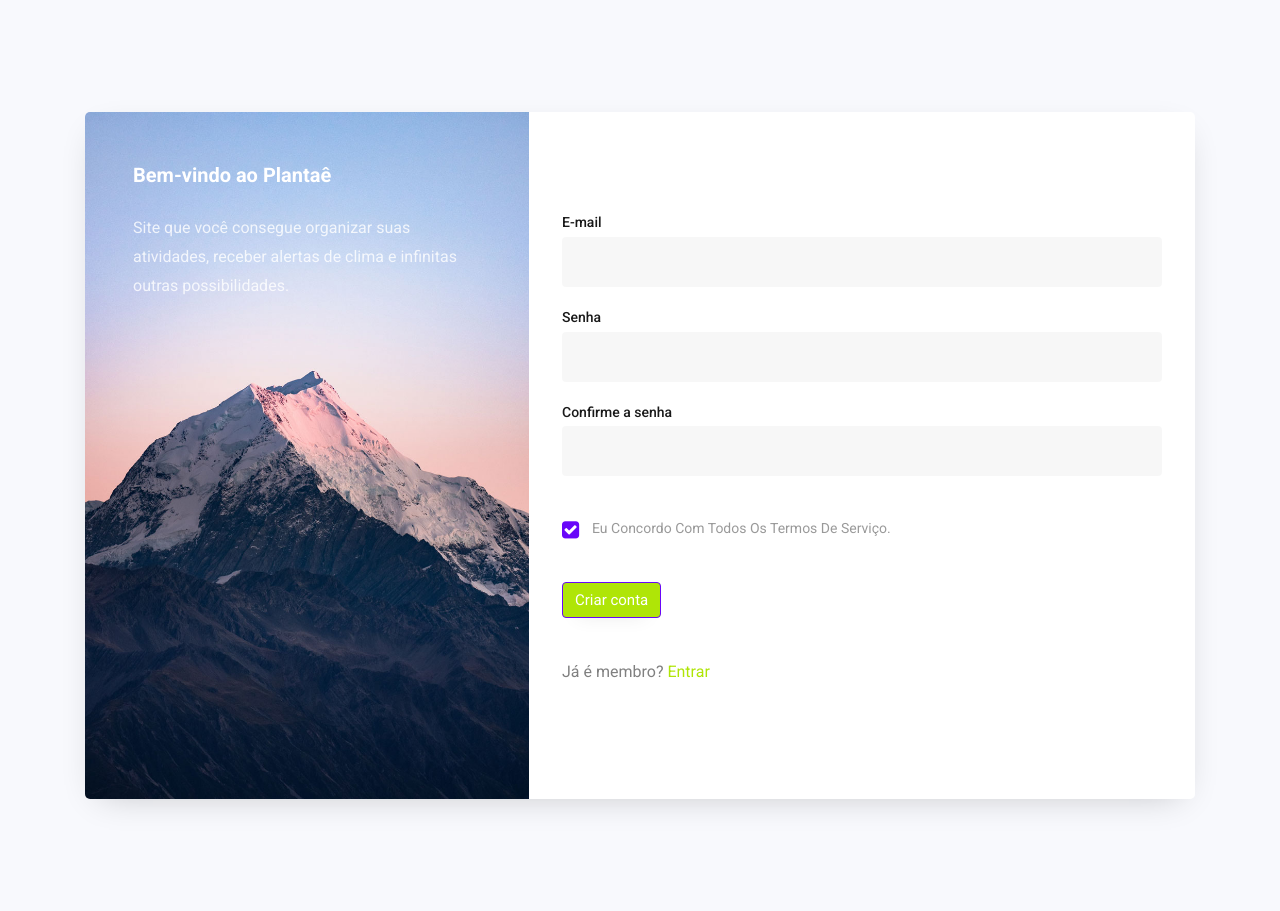
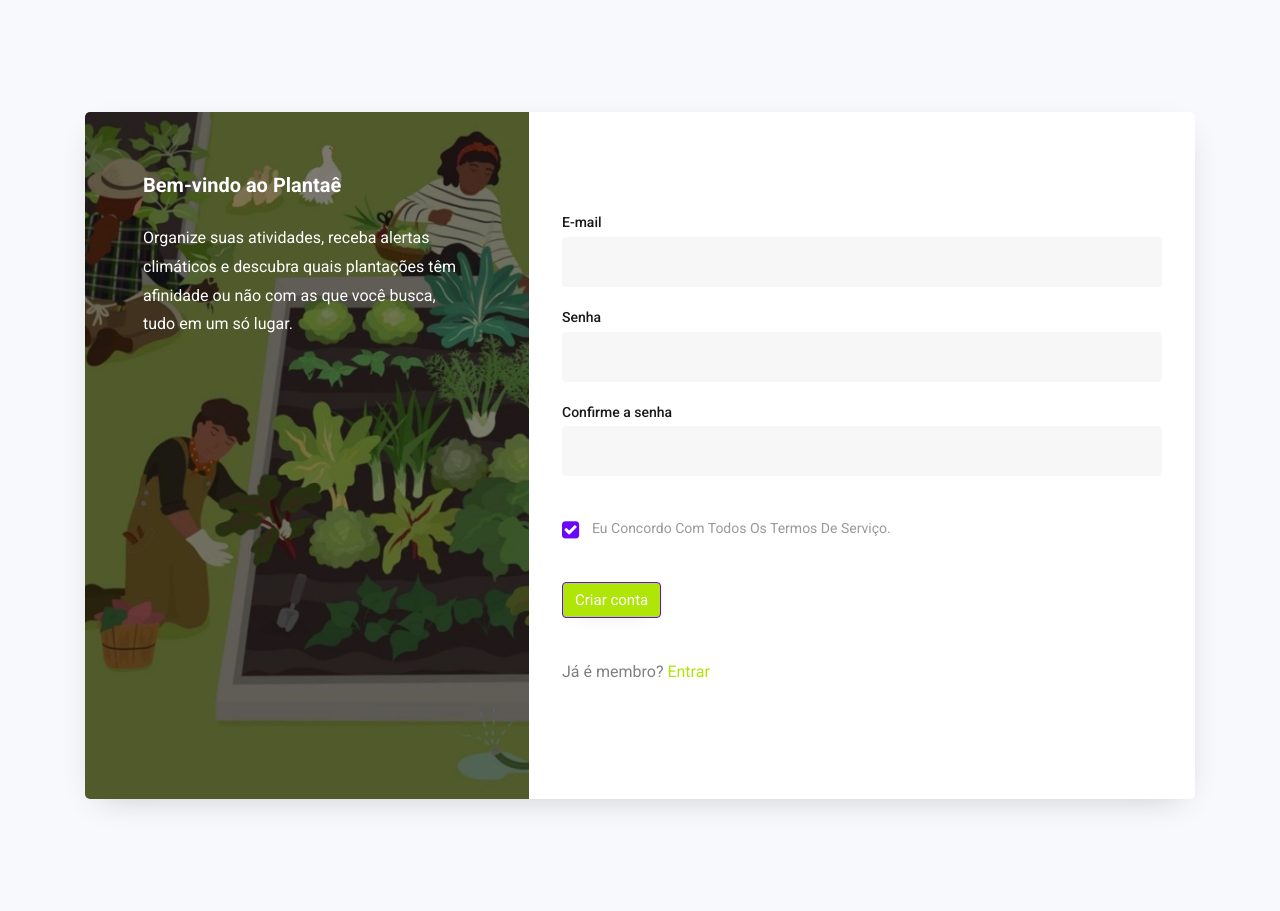
Before and after one commit to Carlosesposito22/Plantae2, a Django app: page /accounts/signup/ in a window 1280 px wide. Run offline with Django 5.2, Linux system fonts and the light colour scheme; some libraries are stand-ins or nearby versions.

Commit message:
Tela do cadastro

```diff
--- a/templates/accounts/signup.html
+++ b/templates/accounts/signup.html
@@ -18,10 +18,10 @@
                 <div class="row justify-content-center">
                     <div class="col-md-12">
                         <div class="wrap d-md-flex">
-                            <div class="text-wrap p-4 p-lg-5 d-flex img" style="background-image: url({% static 'images/bg.jpg' %});">
-                                <div class="text w-100">
-                                    <h2 class="mb-4">Bem-vindo ao Plantaê</h2>
-                                    <p>Site que você consegue organizar suas atividades, receber alertas de clima e infinitas outras possibilidades.</p>
+                            <div class="text-wrap p-4 p-lg-5 d-flex img" style="background-image: url({% static 'images/agricultor.jpg' %});">
+                                <div class="text w-100" style="color: white; padding: 10px; border-radius: 5px;">
+                                    <h2 class="mb-4" style="color: white;">Bem-vindo ao Plantaê</h2>
+                                    <p>Organize suas atividades, receba alertas climáticos e descubra quais plantações têm afinidade ou não com as que você busca, tudo em um só lugar.</p>
                                 </div>
                             </div>
                             <div class="login-wrap p-4 p-md-5">
```
Also changed, not shown: static/images/agricultor.jpg (added).
